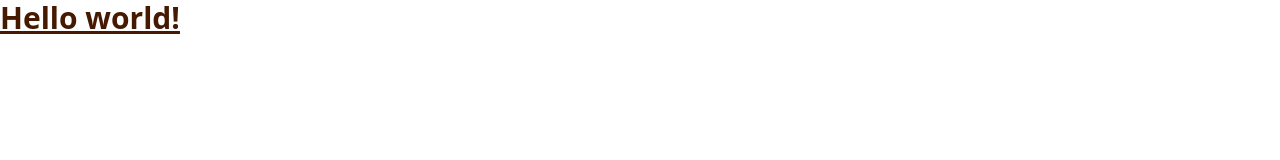
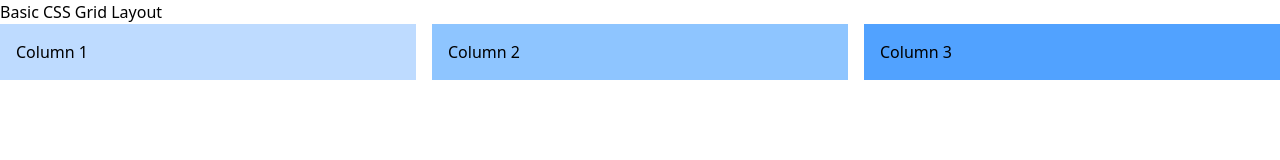
Before and after one commit to AhemdSaeed/alx-intermediate-frontend, a website: page 0x02-tailwind-css/src/index.html in a window 1280 px wide. Drawn offline with Linux system fonts and the light colour scheme.

Commit message:
add new lauy

```diff
--- a/0x02-tailwind-css/src/index.html
+++ b/0x02-tailwind-css/src/index.html
@@ -1,13 +1,21 @@
 <!doctype html>
-<html>
+<html lang="en" dir="ltr"></html>
 <head>
   <meta charset="UTF-8">
   <meta name="viewport" content="width=device-width, initial-scale=1.0">
   <link href="./output.css" rel="stylesheet">
+      <title>Basic CSS Grid Layout</title>
+
 </head>
 <body>
-  <h1 class="text-3xl text-amber-950  font-bold underline">
-    Hello world!
-  </h1>
+<header >
+        <h1>Basic CSS Grid Layout</h1>
+    </header>
+
+    <main class="grid grid-cols-3 gap-4">
+        <div class="bg-blue-200 p-4">Column 1</div>
+        <div class="bg-blue-300 p-4">Column 2</div>
+        <div class="bg-blue-400 p-4">Column 3</div>
+    </main>
 </body>
 </html>
--- a/0x02-tailwind-css/src/input.css
+++ b/0x02-tailwind-css/src/input.css
@@ -1,4 +1,7 @@
 @import "tailwindcss";
-/* @tailwind "base";
-@tailwind components;
-@tailwind utilities; */
+
+
+@media (max-width: 768px)
+{
+main { grid-template-columns: 1fr; }
+}
```
Also changed, not shown: 0x02-tailwind-css/src/output.css.
